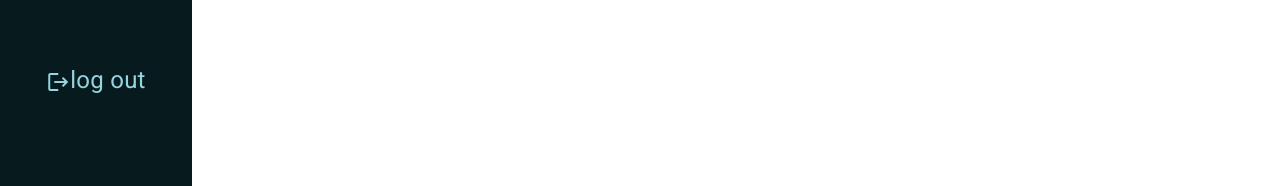
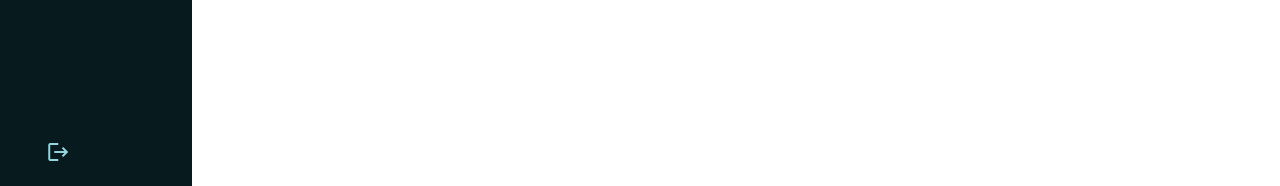
Before and after one commit to Kev4493/slack-clone, an Angular app: page /chat in a window 1280 px wide. Shown: the part 611-797 px from the top of the page. Built offline with nearby package versions, Linux system fonts and the light colour scheme.

Commit message:
save changes

```diff
--- a/src/app/components/side-menu/side-menu.component.scss
+++ b/src/app/components/side-menu/side-menu.component.scss
@@ -22,7 +22,7 @@
     font-size: var(--fs-xl);
     display: flex;
     justify-content: center;
-    height: 100px;
+    height: 30px;
     width: 100%;
     margin-bottom: var(--m10p);
 
@@ -32,10 +32,11 @@
 
     p {
         color: var(--bg-second);
-
+        margin-top: 50px;
     }
 }
 
 .material-icons {
     color: var(--bg-second);
+
 }
```
